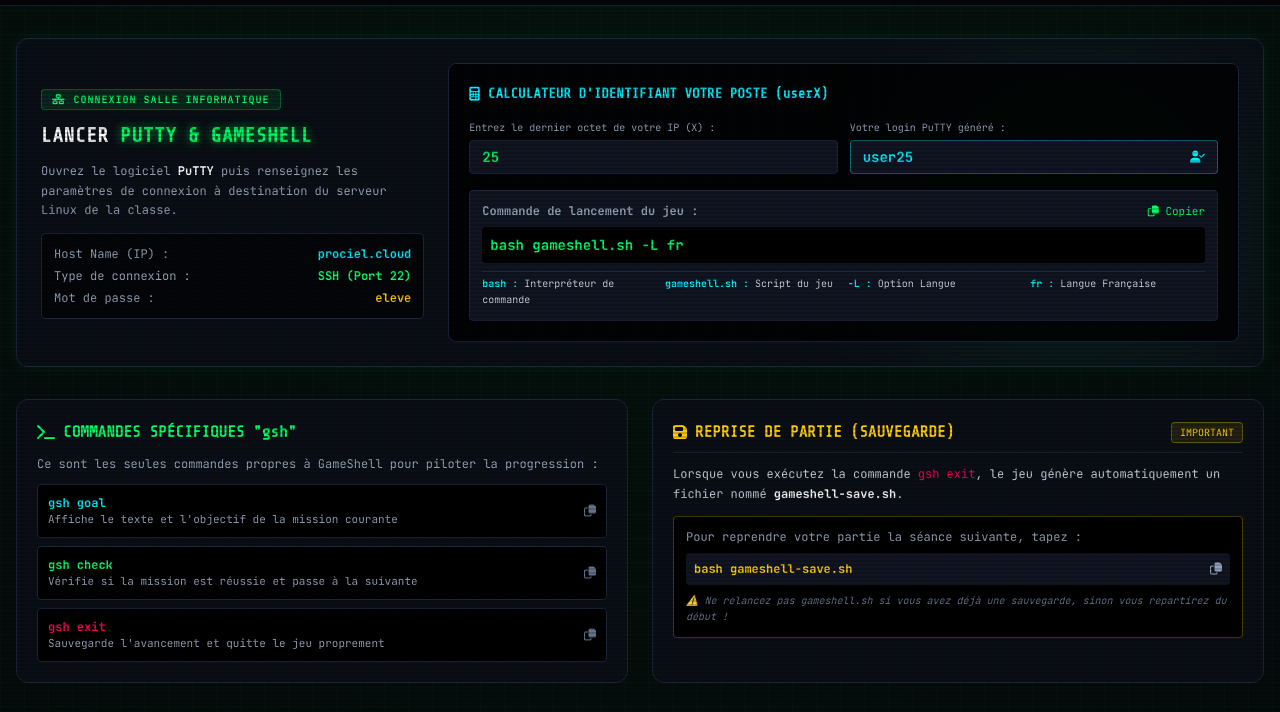
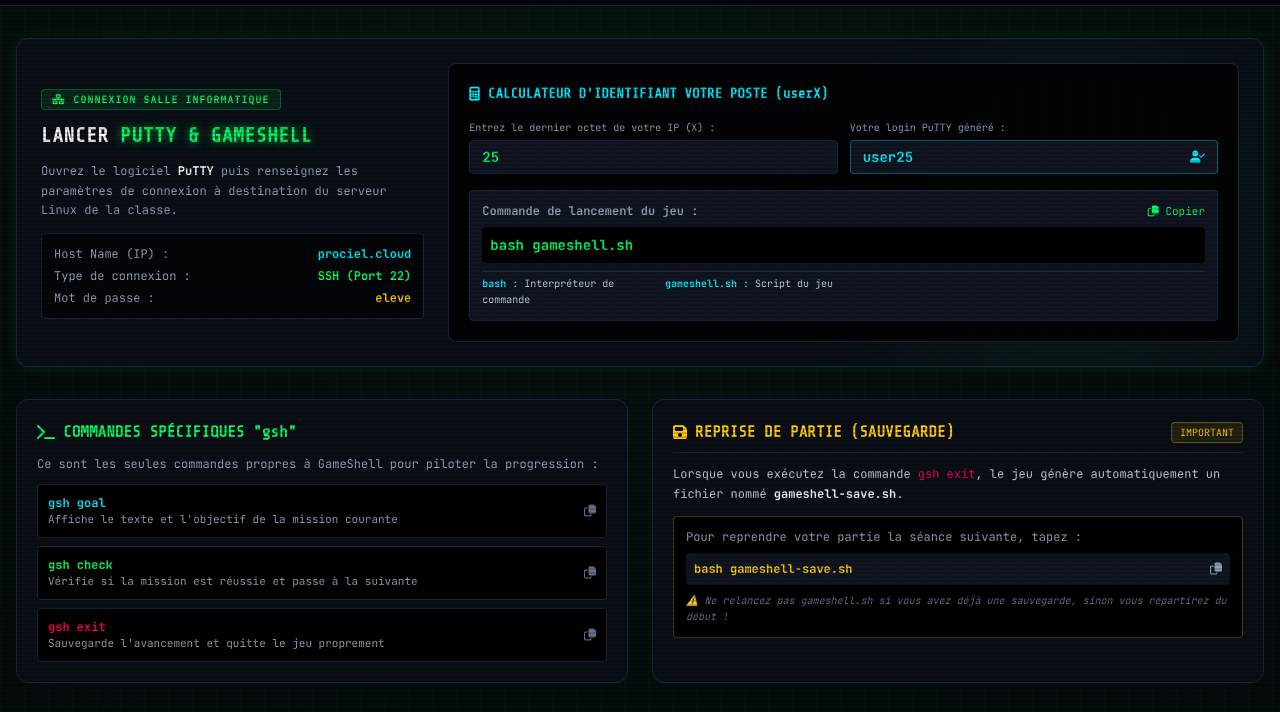
Before and after one commit to antiphonaire/GameShell, a plain HTML site: page index.html in a window 1280 px wide. Shown: the part 62-774 px from the top of the page. Drawn offline with nearby package versions, Linux system fonts and the light colour scheme.

Commit message:
commit 5

```diff
--- a/index.html
+++ b/index.html
@@ -195,19 +195,17 @@
                         <div class="bg-soc-panel p-3 rounded border border-soc-border space-y-2">
                             <div class="flex items-center justify-between">
                                 <span class="text-slate-400 font-bold">Commande de lancement du jeu :</span>
-                                <button onclick="copyToClipboard('bash gameshell.sh -L fr')" class="text-soc-green hover:underline text-[11px]">
+                                <button onclick="copyToClipboard('bash gameshell.sh')" class="text-soc-green hover:underline text-[11px]">
                                     <i class="fa-regular fa-copy"></i> Copier
                                 </button>
                             </div>
                             <div class="bg-black p-2 rounded text-soc-green font-bold text-sm">
-                                <code>bash gameshell.sh -L fr</code>
+                                <code>bash gameshell.sh</code>
                             </div>
 
                             <div class="grid grid-cols-2 sm:grid-cols-4 gap-2 text-[10px] pt-1 border-t border-slate-800">
                                 <div><strong class="text-soc-cyan">bash :</strong> Interpréteur de commande</div>
                                 <div><strong class="text-soc-cyan">gameshell.sh :</strong> Script du jeu</div>
-                                <div><strong class="text-soc-cyan">-L :</strong> Option Langue</div>
-                                <div><strong class="text-soc-cyan">fr :</strong> Langue Française</div>
                             </div>
                         </div>
                     </div>
```
